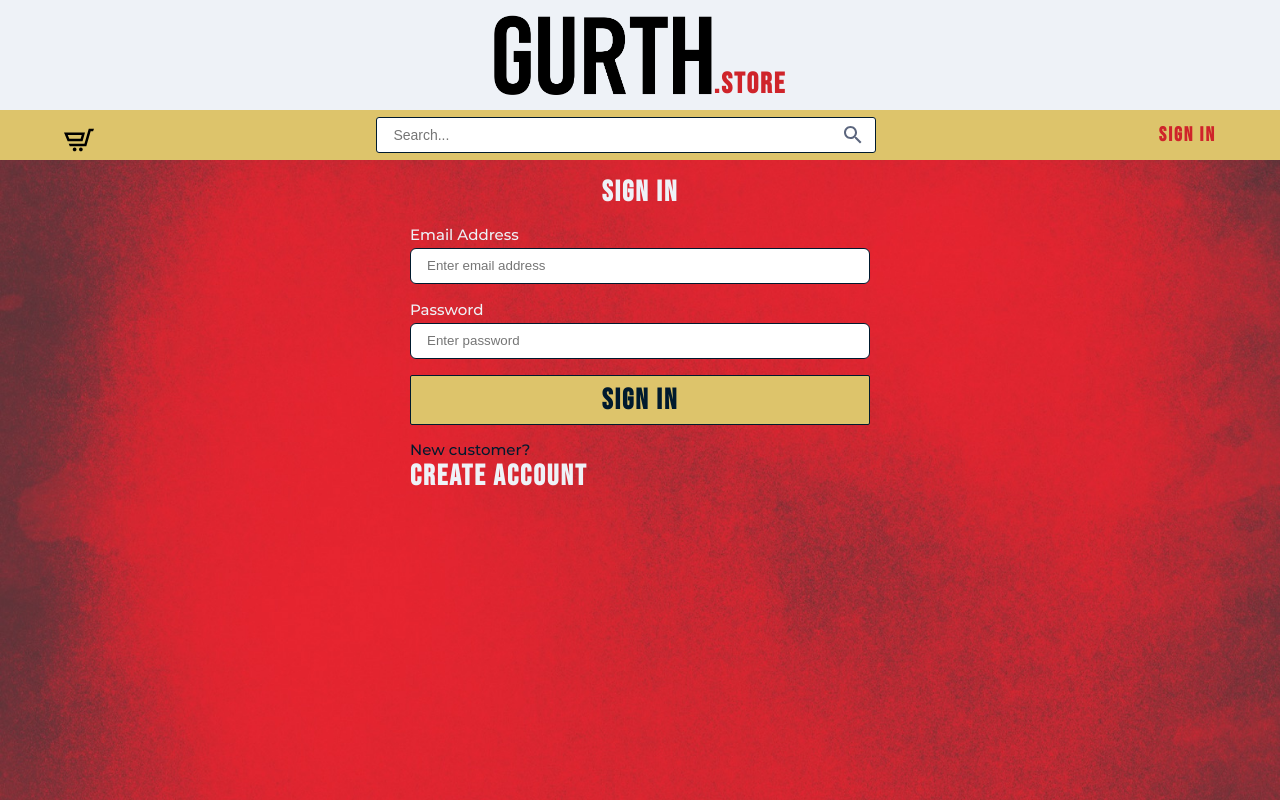
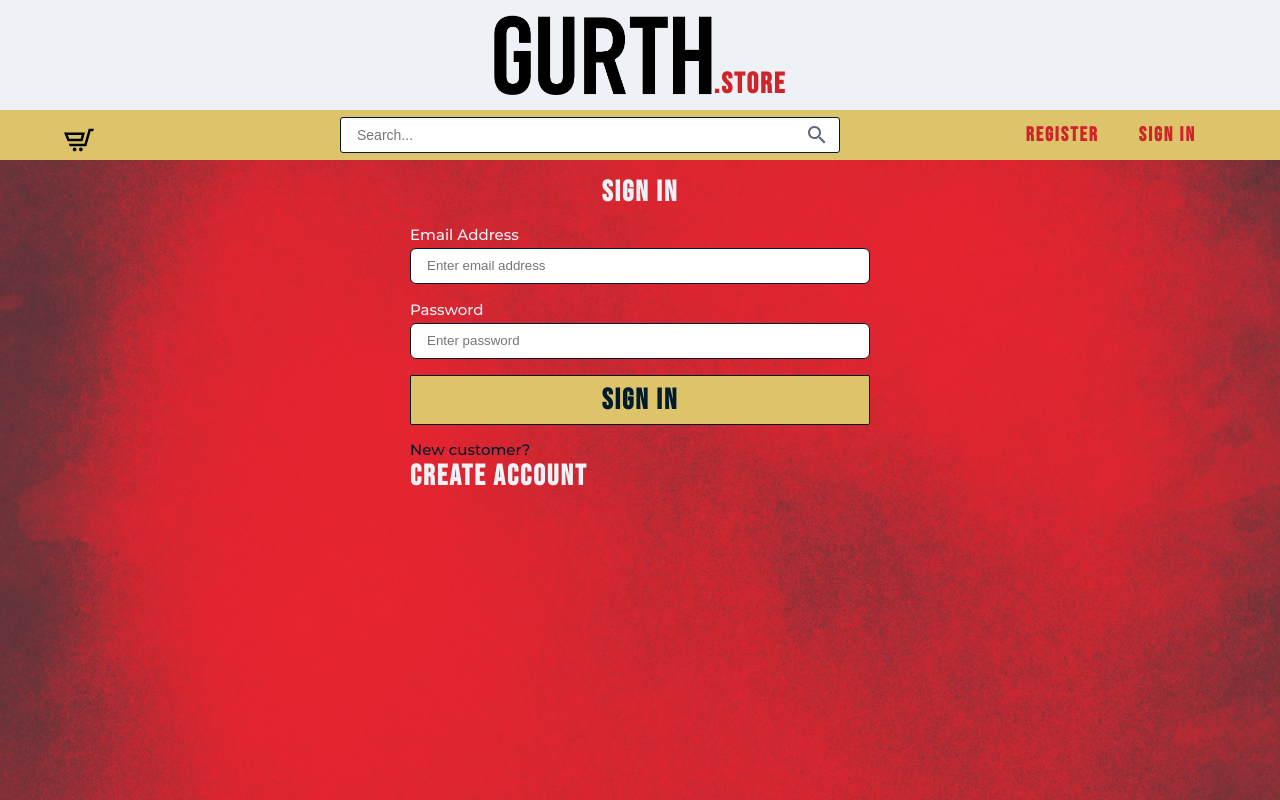
Before and after one commit to taytay32/MERN-SCENE-STORE, a React (Create React App) app in the folder client/: page /signin in a window 1280 px wide. Built offline with nearby package versions, Linux system fonts and the light colour scheme.

Commit message:
fixed register redirects and header styling

```diff
--- a/client/src/components/header/Header.js
+++ b/client/src/components/header/Header.js
@@ -213,9 +213,14 @@ const Header = () => {
                   </div>
                 </div>
               ) : (
-                <Link className="signInLink" to="/signin">
-                  Sign In
-                </Link>
+                <>
+                  <Link className="signInLink" to="/Register">
+                    Register
+                  </Link>
+                  <Link className="signInLink" to="/signin">
+                    Sign In
+                  </Link>
+                </>
               )}
               {userInfo && userInfo.isAdmin && (
                 <div className="dropdown dropdown-2">
--- a/client/src/components/header/Header.scss
+++ b/client/src/components/header/Header.scss
@@ -143,6 +143,7 @@
         width: 90%;
 
         .deskCartWrap {
+          flex: 1;
           .deskCartLink {
             display: flex;
             position: relative;
@@ -169,12 +170,15 @@
         }
 
         &__search {
+          flex: 1;
+          position: relative;
+          right: 5rem;
           height: 3.6rem;
           border-radius: 0.3rem;
           padding-left: 1.6rem;
           padding-right: 1.6rem;
           width: 70%;
-          max-width: 50rem;
+          min-width: 50rem;
           background-image: url("../../assets/icons/search-24px.svg");
           background-position: calc(100% - 1rem), center;
           background-repeat: no-repeat;
@@ -184,9 +188,10 @@
         }
 
         .userDropDowns {
+          flex: 1;
           display: flex;
           align-items: center;
-          justify-content: space-between;
+          justify-content: flex-end;
           // width: 40rem;
         }
       }
@@ -244,7 +249,7 @@
 
 .signInLink {
   @include M-bebas-header;
-  margin-left: auto;
+  margin: 0 2rem;
   font-size: 2rem;
 
   text-align: center;
--- a/client/src/pages/SignIn/SignIn.js
+++ b/client/src/pages/SignIn/SignIn.js
@@ -30,6 +30,7 @@ const SignIn = (props) => {
   useEffect(() => {
     if (userInfo) {
       props.history.push(redirect);
+      console.log(redirect);
     }
   }, [userInfo, props.history, redirect]);
 
@@ -71,10 +72,7 @@ const SignIn = (props) => {
 
         <div className="redirect">
           <p className="redirect__p">New customer?</p>
-          <Link
-            className="redirect__link"
-            to={`/register?redirect=${redirect}`}
-          >
+          <Link className="redirect__link" to={"/register"}>
             Create Account
           </Link>
         </div>
```
